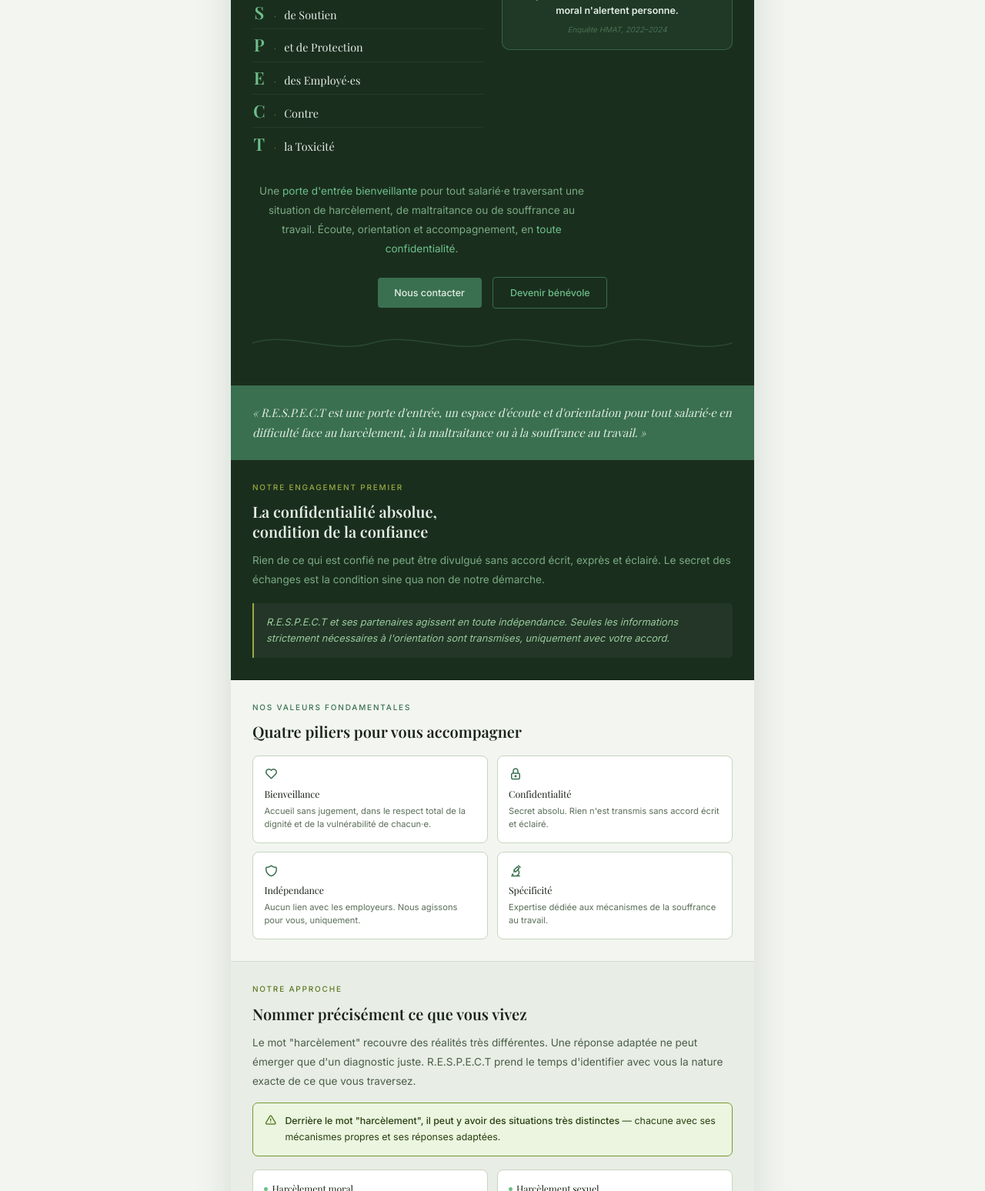
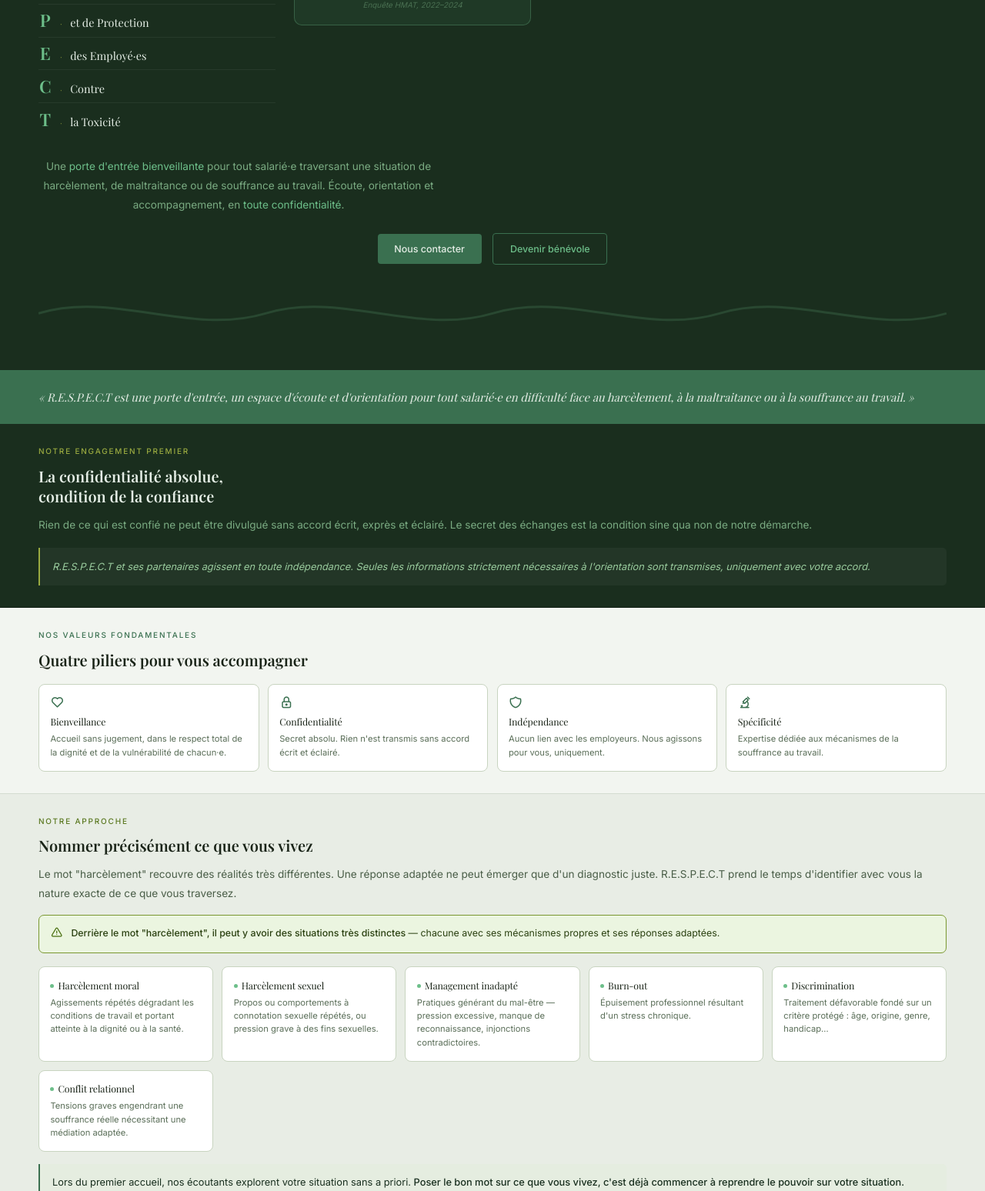
Before and after one commit to fredpiatti-stack/Association-respect, a plain HTML site: page index.html in a window 1280 px wide. Shown: the part 304-1852 px from the top of the page at 77% size. Drawn offline with nearby package versions, Linux system fonts and the light colour scheme; a web font is replaced by a local one.

Commit message:
Étend le site à toute la largeur de page (#9)
Les sections restent bord à bord sur toute la largeur de l'écran (fond
coloré plein cadre) tandis que leur contenu se centre et se limite à
une largeur de lecture confortable (~1180px) via un padding gauche/
droite responsive, sans changer la structure HTML ni le rendu mobile.

Les grilles de cartes (valeurs, chiffres, coûts, contact) passent en
plusieurs colonnes sur grand écran (auto-fit) au lieu de rester
figées à 2-3 colonnes dans une colonne étroite de type maquette
mobile.


Claude-Session: https://claude.ai/code/session_014GUyUbXrgd7mJZTBd59c61

Co-authored-by: Claude <noreply@anthropic.com>

```diff
--- a/css/style.css
+++ b/css/style.css
@@ -1788,12 +1788,40 @@ td.num, th.num { font-variant-numeric: tabular-nums; }
 
 @keyframes rsite-dw { to { stroke-dashoffset: 0; } }
 
-/* Desktop shell: center the card on a neutral page background instead of
-   letting it stay pinned to the left edge at full viewport width. */
+/* Full-width layout: sections stay edge-to-edge across the whole page,
+   while their content is centered and capped at a comfortable reading
+   width via responsive left/right padding (no extra wrapper markup). */
 body:has(.rsite) { background: #F2F5F0; }
-.rsite-shell { display: flex; justify-content: center; padding: 32px 16px; background: #F2F5F0; }
-.rsite { width: 100%; box-shadow: 0 20px 60px -20px rgba(26,46,30,0.25); border-radius: 14px; }
-@media (max-width: 680px) {
-  .rsite-shell { padding: 0; }
-  .rsite { box-shadow: none; border-radius: 0; }
-}
+.rsite-shell { display: block; }
+.rsite {
+  --edge: max(1.75rem, calc((100% - 1180px) / 2));
+  max-width: none;
+  width: 100%;
+  box-shadow: none;
+  border-radius: 0;
+}
+
+.rsite .nav { padding-left: var(--edge); padding-right: var(--edge); }
+.rsite .tabs { padding-left: var(--edge); padding-right: var(--edge); }
+.rsite .sub-tabs { padding-left: var(--edge); padding-right: var(--edge); }
+.rsite .hero { padding-left: var(--edge); padding-right: var(--edge); }
+.rsite .label-hero { padding-left: var(--edge); padding-right: var(--edge); }
+.rsite .sec { padding-left: var(--edge); padding-right: var(--edge); }
+.rsite .sec-alt { padding-left: var(--edge); padding-right: var(--edge); }
+.rsite .sec-dark { padding-left: var(--edge); padding-right: var(--edge); }
+.rsite .mission-band { padding-left: var(--edge); padding-right: var(--edge); }
+.rsite .label-badge-row { padding-left: var(--edge); padding-right: var(--edge); }
+.rsite .platform { padding-left: var(--edge); padding-right: var(--edge); }
+.rsite .conclu { padding-left: var(--edge); padding-right: var(--edge); }
+.rsite .footer { padding-left: var(--edge); padding-right: var(--edge); }
+
+/* Hero identity block and grids get a little more breathing room once
+   the column is wider than the original mobile-card design. */
+@media (min-width: 900px) {
+  .rsite .acro-66 { max-width: 640px; }
+  .rsite .hero-sub { max-width: 520px; }
+  .rsite .grid2 { grid-template-columns: repeat(auto-fit, minmax(220px, 1fr)); }
+  .rsite .big-stats { grid-template-columns: repeat(auto-fit, minmax(220px, 1fr)); }
+  .rsite .cout-grid { grid-template-columns: repeat(auto-fit, minmax(200px, 1fr)); }
+  .rsite .contact-grid { grid-template-columns: repeat(auto-fit, minmax(220px, 1fr)); }
+}
```
